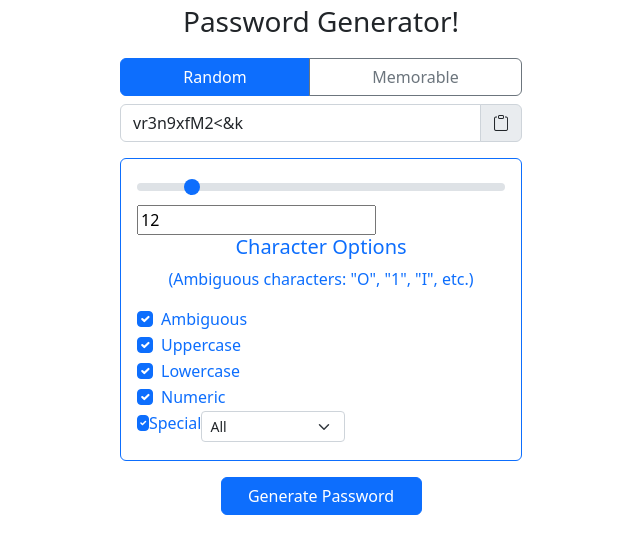
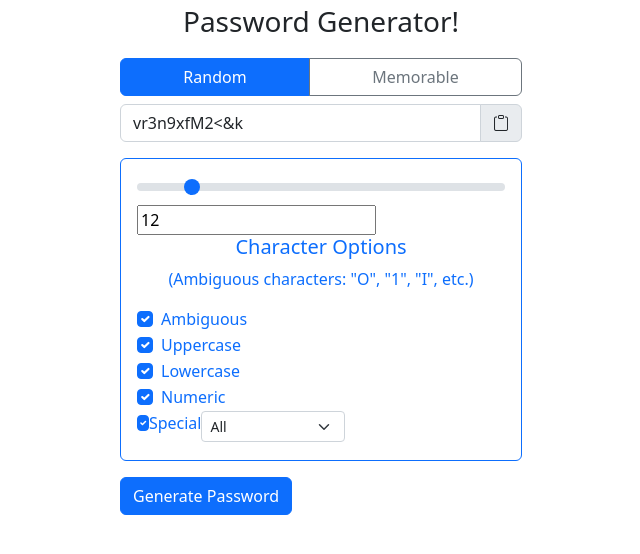
Before and after one commit to dambrose/password-generator, a React (Create React App) app: page / in a window 1280 px wide. Shown: the top 554 px of the page, without its empty margins (319-959 px from the left). Built offline with nearby package versions, Linux system fonts and the light colour scheme.

Commit message:
just a button

```diff
--- a/src/Button.js
+++ b/src/Button.js
@@ -1,21 +1,8 @@
-export default function Button({children, onClickButton, className, id}) {
+export default function Button({children, onClick}) {
 
-    return (
-
-        <div class="d-grid gap-2 col-6 mx-auto">
-            <button type="button" className="btn btn-primary"
-                    id={id}
-                    onClick={onClickButton}
-            >
-                {children}
-            </button>
-        </div>
-
-        /*<button className={className}
-                id={id}
-                onClick={onClickButton}
-        >
-            {label}
-        </button>*/
-    );
+	return (
+		<button className="btn btn-primary" onClick={onClick}>
+			{children}
+		</button>
+	);
 }
```
